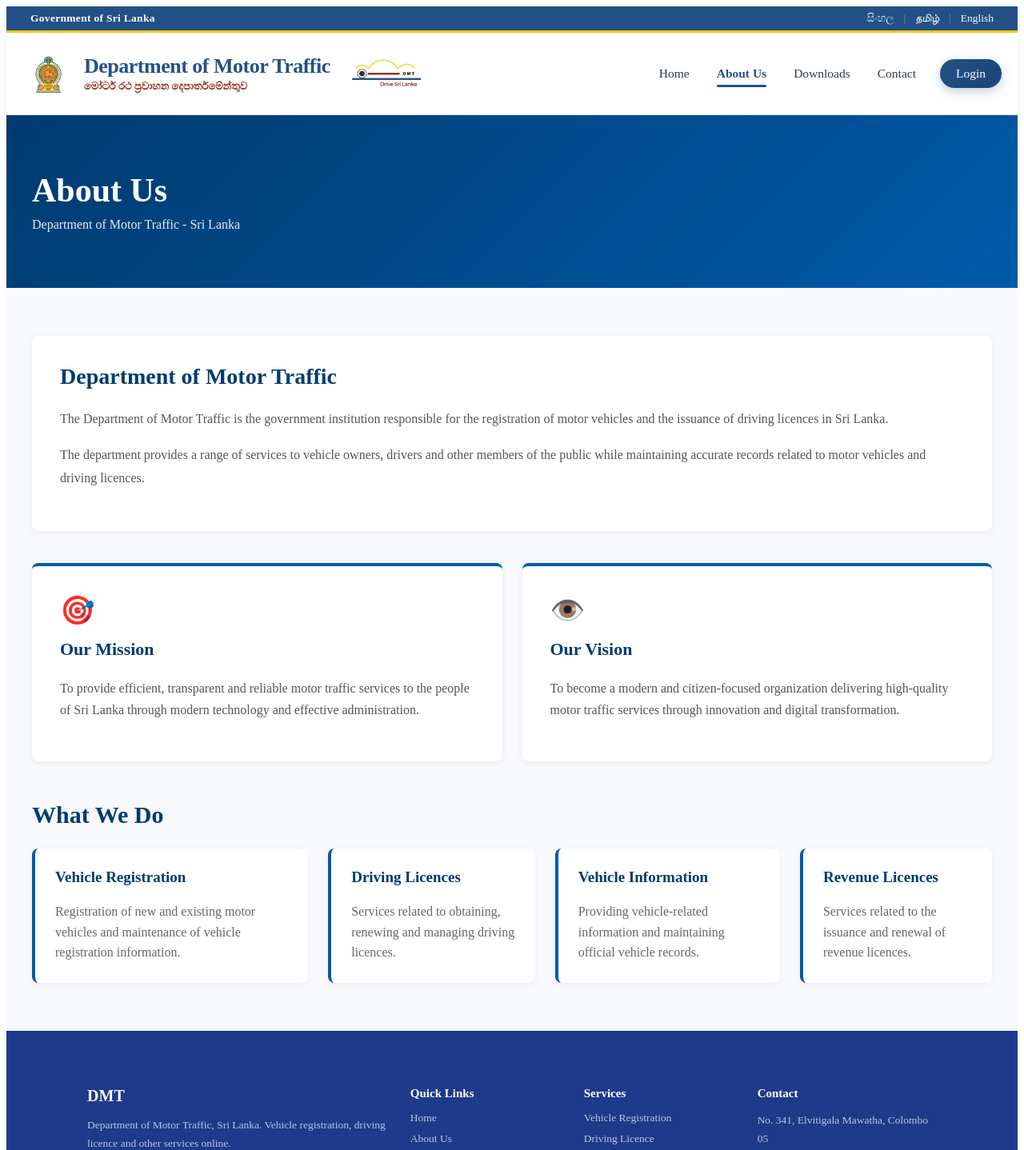
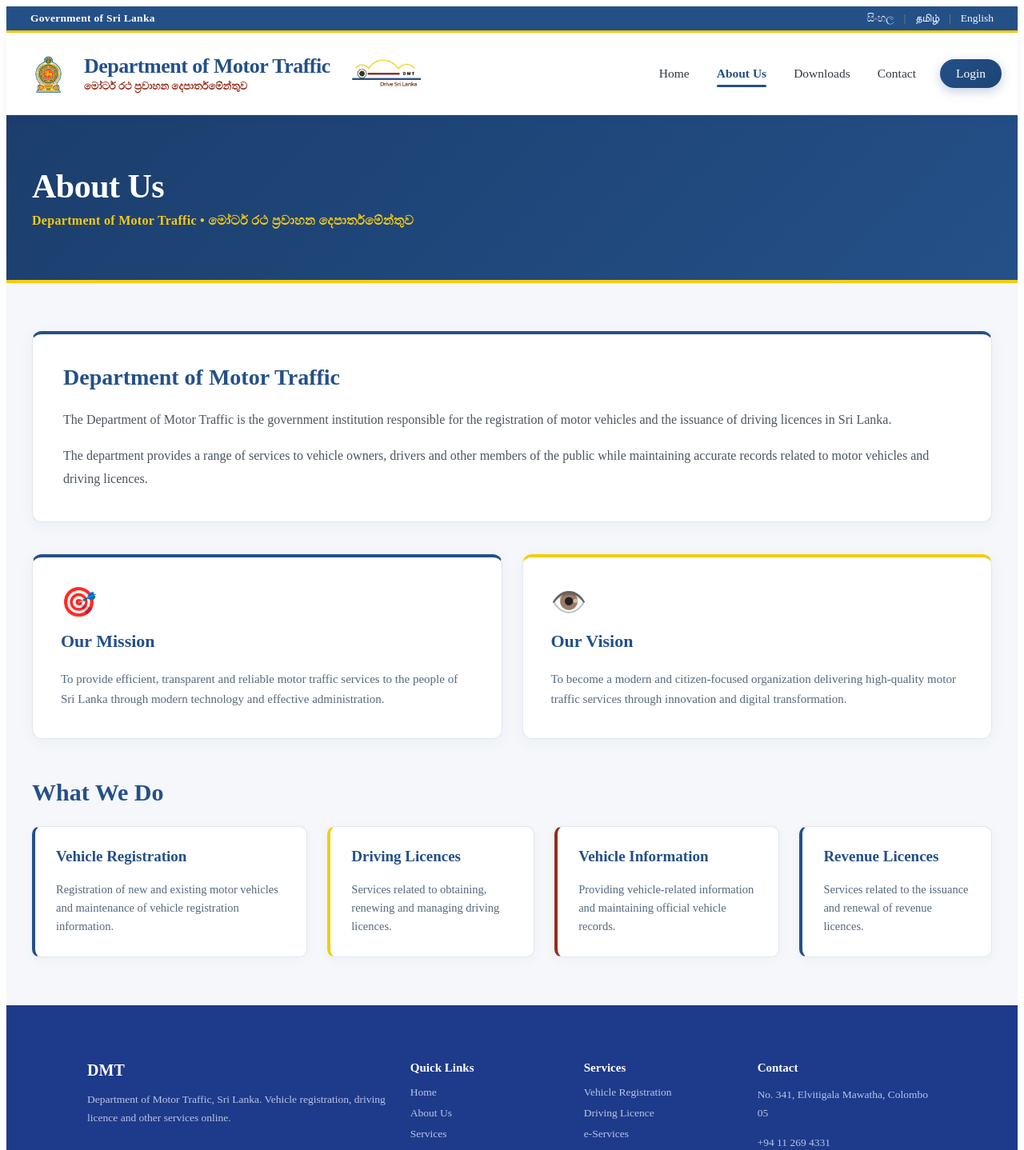
Before and after one commit to sandun80/DMT-SIte, a React (Vite) app in the folder client/: page /about in a window 1280 px wide. Shown: the top 1438 px of the page at 80% size. Built offline with nearby package versions, Linux system fonts and the light colour scheme.

Commit message:
style: enhance About Us page styling and add bilingual header text

```diff
--- a/client/src/pages/Aboutus.jsx
+++ b/client/src/pages/Aboutus.jsx
@@ -9,7 +9,9 @@ function AboutUs() {
       <section className="about-header">
         <div className="about-header-content">
           <h1>About Us</h1>
-          <p>Department of Motor Traffic - Sri Lanka</p>
+          <p>
+            Department of Motor Traffic • මෝටර් රථ ප්‍රවාහන දෙපාර්තමේන්තුව
+          </p>
         </div>
       </section>
 
--- a/client/src/styles/aboutus.css
+++ b/client/src/styles/aboutus.css
@@ -4,7 +4,7 @@
 
 .about-page {
   min-height: 100vh;
-  background-color: #f7f9fc;
+  background-color: #f5f7fa;
 }
 
 
@@ -15,11 +15,12 @@
 .about-header {
   background: linear-gradient(
     135deg,
-    #003b70,
-    #005baa
+    #1b3e6d 0%,
+    #245088 100%
   );
+  border-bottom: 4px solid #f6cb10;
 
-  padding: 70px 30px;
+  padding: 65px 30px;
 
   color: white;
 }
@@ -34,13 +35,16 @@
 
   font-size: 42px;
   font-weight: 700;
+  letter-spacing: -0.5px;
 }
 
 .about-header p {
   margin: 0;
 
   font-size: 16px;
-  opacity: 0.9;
+  font-weight: 600;
+  color: #f6cb10;
+  letter-spacing: 0.3px;
 }
 
 
@@ -63,29 +67,37 @@
 .about-introduction {
   background-color: white;
 
-  padding: 35px;
+  padding: 38px;
 
-  border-radius: 8px;
+  border: 1px solid #e1e7ed;
+  border-top: 4px solid #245088;
+  border-radius: 12px;
 
   margin-bottom: 40px;
 
-  box-shadow: 0 2px 10px rgba(0, 0, 0, 0.06);
+  box-shadow: 0 4px 18px rgba(36, 80, 136, 0.05);
 }
 
 .about-introduction h2 {
-  color: #003b70;
+  color: #245088;
 
   margin-top: 0;
 
   font-size: 28px;
+  font-weight: 700;
 }
 
 .about-introduction p {
-  color: #555;
+  color: #4b5563;
 
   line-height: 1.8;
 
   font-size: 16px;
+  margin: 0 0 16px;
+}
+
+.about-introduction p:last-child {
+  margin-bottom: 0;
 }
 
 
@@ -108,15 +120,26 @@
 
   padding: 35px;
 
-  border-radius: 8px;
+  border-radius: 12px;
+  border: 1px solid #e1e7ed;
 
-  box-shadow: 0 2px 10px rgba(0, 0, 0, 0.06);
+  box-shadow: 0 4px 18px rgba(36, 80, 136, 0.05);
 
-  border-top: 4px solid #005baa;
+  border-top: 4px solid #245088;
+  transition: transform 0.25s ease, box-shadow 0.25s ease;
+}
+
+.about-card:nth-child(2) {
+  border-top-color: #f6cb10;
+}
+
+.about-card:hover {
+  transform: translateY(-5px);
+  box-shadow: 0 12px 28px rgba(36, 80, 136, 0.12);
 }
 
 .card-icon {
-  font-size: 35px;
+  font-size: 36px;
 
   margin-bottom: 15px;
 }
@@ -124,15 +147,18 @@
 .about-card h3 {
   margin-top: 0;
 
-  color: #003b70;
+  color: #245088;
 
   font-size: 22px;
+  font-weight: 700;
 }
 
 .about-card p {
-  color: #555;
+  color: #55697d;
 
   line-height: 1.7;
+  font-size: 15px;
+  margin: 0;
 }
 
 
@@ -145,9 +171,10 @@
 }
 
 .about-services h2 {
-  color: #003b70;
+  color: #245088;
 
   font-size: 30px;
+  font-weight: 700;
 
   margin-bottom: 25px;
 }
@@ -163,29 +190,54 @@
 .service-item {
   background-color: white;
 
-  padding: 25px;
+  padding: 26px;
 
-  border-radius: 8px;
+  border-radius: 10px;
+  border: 1px solid #e1e7ed;
 
-  border-left: 4px solid #005baa;
+  border-left: 4px solid #245088;
 
-  box-shadow: 0 2px 8px rgba(0, 0, 0, 0.05);
+  box-shadow: 0 3px 14px rgba(36, 80, 136, 0.04);
+  transition: transform 0.25s ease, box-shadow 0.25s ease, border-left-color 0.25s ease;
+}
+
+.service-item:nth-child(1) {
+  border-left-color: #245088;
+}
+
+.service-item:nth-child(2) {
+  border-left-color: #f6cb10;
+}
+
+.service-item:nth-child(3) {
+  border-left-color: #942c18;
+}
+
+.service-item:nth-child(4) {
+  border-left-color: #245088;
+}
+
+.service-item:hover {
+  transform: translateY(-4px);
+  box-shadow: 0 10px 24px rgba(36, 80, 136, 0.1);
 }
 
 .service-item h3 {
   margin-top: 0;
 
-  color: #003b70;
+  color: #245088;
 
   font-size: 19px;
+  font-weight: 700;
 }
 
 .service-item p {
-  color: #666;
+  color: #55697d;
 
   line-height: 1.6;
 
   margin-bottom: 0;
+  font-size: 14.5px;
 }
 
 
```
